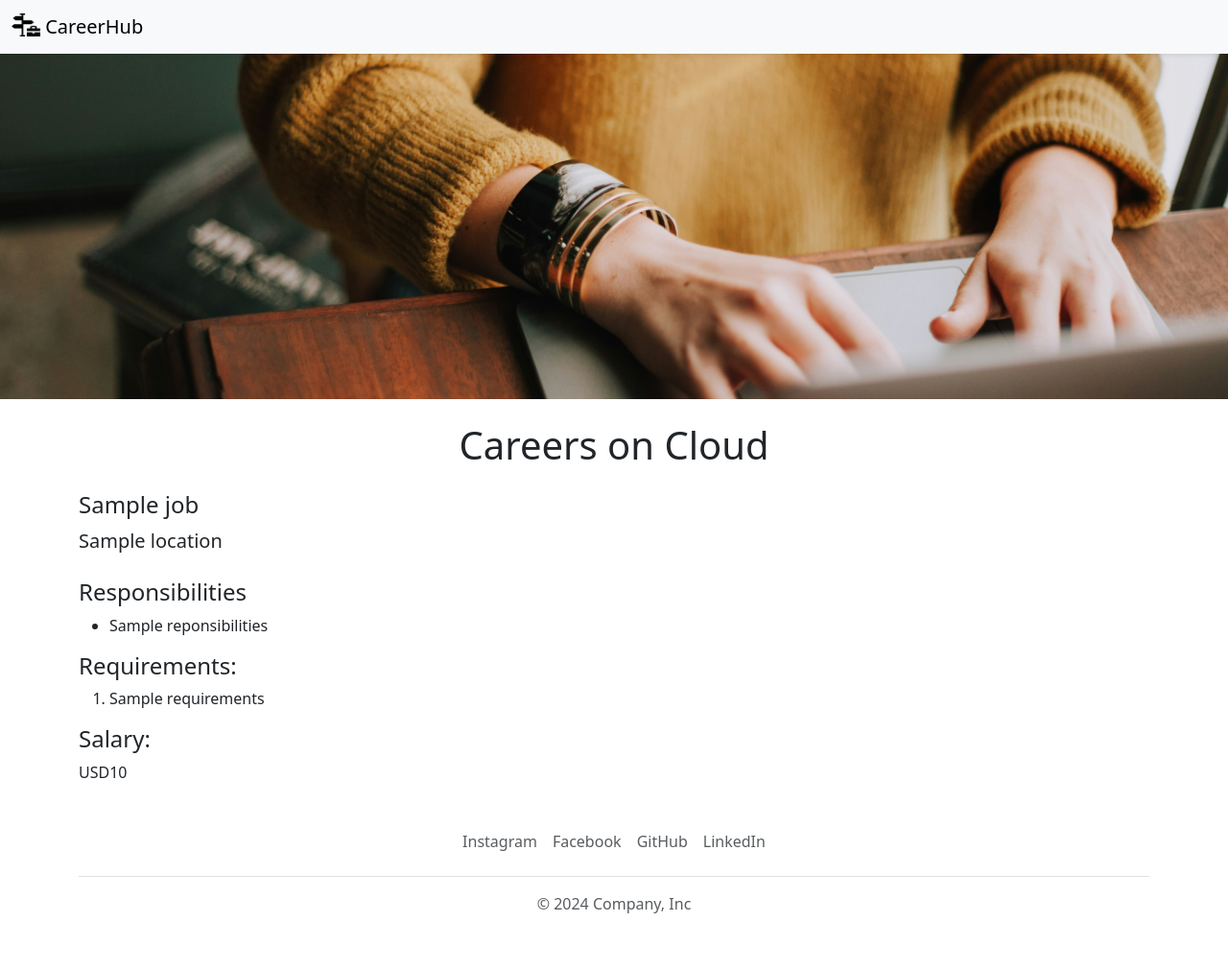
After one commit to Immuhammadfaizan/careers-website, a Flask app: template templates/jobpage.html in a window 1280 px wide. The commit adds this page. Shown: the whole page at 96% size. Run offline with Flask 3, Linux system fonts and the light colour scheme; the template is opened without the code that fills it: most values are stand-ins (such as "Sample title", 1, 10 or a date in 2020); parts of the project's set-up code (start-up, migrations or seed data) failed here and were passed over.

Commit message:
Worked at dynamic pages for each job

```diff
--- a/app.py
+++ b/app.py
@@ -1,5 +1,5 @@
 from flask import Flask, render_template, jsonify
-from database import load_the_jobs
+from database import load_the_jobs, show_the_jobs
 
 app = Flask(__name__)
 
@@ -14,5 +14,13 @@ def list_jobs():
   jobs = load_the_jobs()
   return jsonify(jobs)
 
+@app.route('/api/<id>')
+def throw_job_page(id):
+  jobs = show_the_jobs(id)
+  if not jobs:
+    return "Not Found", 404
+  return render_template('jobpage.html',
+                         job=jobs)
+
 if __name__ == '__main__':
   app.run(host = '0.0.0.0',  debug = True)
--- /dev/null
+++ b/templates/banner.html
@@ -0,0 +1,9 @@
+<style>
+    #banner {
+        height: 360px;
+        width: 100%;
+        object-fit: cover;
+        margin-bottom: 16px;
+    }
+</style>
+<img class="img-fluid" id="banner" src="/static/banner.jpeg" alt="Banner Image">
--- /dev/null
+++ b/templates/bootstrap.html
@@ -0,0 +1,7 @@
+
+<meta charset="utf-8">
+<meta name="viewport" content="width=device-width, initial-scale=1">
+<link href="https://cdn.jsdelivr.net/npm/bootstrap@5.3.3/dist/css/bootstrap.min.css"
+  rel="stylesheet"
+    integrity="sha384-QWTKZyjpPEjISv5WaRU9OFeRpok6YctnYmDr5pNlyT2bRjXh0JMhjY6hW+ALEwIH"
+      crossorigin="anonymous">
--- a/templates/jobdata.html
+++ b/templates/jobdata.html
@@ -14,7 +14,7 @@
     </div>
 
     <div class="col-1">
-        <a href="mailto:muhammadfaizanlite@gmail.com?subject=Application%20for%20{{data['title']}}&body=Myself%3A%20%3Cabout-yourself%3E%0D%0A%0D%0AMy%20Resume%2FCV%20link%3A%20%3Cyour-resume-link%3E%0D%0A%0D%0AMy%20LinkedIn%20Link%3A%20%3Cyour-linkedin-link%3E" type="button" class="btn btn-outline-primary">Apply</a>
+        <a href="/api/{{data['id']}}" type="button" class="btn btn-outline-primary">Apply</a>
     </div>
 
 </div>
--- /dev/null
+++ b/templates/jobpage.html
@@ -0,0 +1,40 @@
+<!DOCTYPE html>
+<html lang="en" dir="ltr">
+  <head>
+    <meta charset="utf-8">
+    <title>{{job.title}} - Careers on Cloud</title>
+    {% include 'bootstrap.html' %}
+  </head>
+
+  <body>
+    {% include 'nav.html' %}
+    {% include 'banner.html' %}
+    <div class="container">
+      <h1 class="text-center mt-2 mb-4">
+            Careers on Cloud
+        </h1>
+
+        <h4>{{job.title}}</h4>
+        <p class="lead mb-4">{{job.location}}</p>
+
+        <h4>Responsibilities</h4>
+          <ul>
+            {% for line in job.reponsibilities.split('\n') %}
+              <li>{{line}}</li>
+            {% endfor %}
+          </ul>
+
+        <h4>Requirements:</h4>
+          <ol>
+              {% for line in job.requirements.split("\n") %}
+                <li>{{line}}</li>
+              {% endfor %}
+          </ol>
+        <h4>Salary:</h4>
+        <p>{{job.currency}}{{job.salary}}</p>
+
+      </div>
+
+      {% include 'footer.html' %}
+  </body>
+</html>
--- a/templates/nav.html
+++ b/templates/nav.html
@@ -1,8 +1,8 @@
-<nav class="navbar shadow-sm fixed-top bg-white">
+<nav class="navbar navbar-expand-lg bg-body-tertiary shadow-sm fixed-top bg-white">
   <div class="container-fluid">
-    <a class="navbar-brand" href="#">
+    <a class="navbar-brand nav-link" href="/">
       <img src="/static/logo.png" alt="Logo" width="30" height="24" class="d-inline-block align-text-top">
-      Faiziz
+      CareerHub
     </a>
   </div>
 </nav>
```
Also changed, not shown: database.py (+13 -0 lines), templates/home.html (+5 -15 lines).
